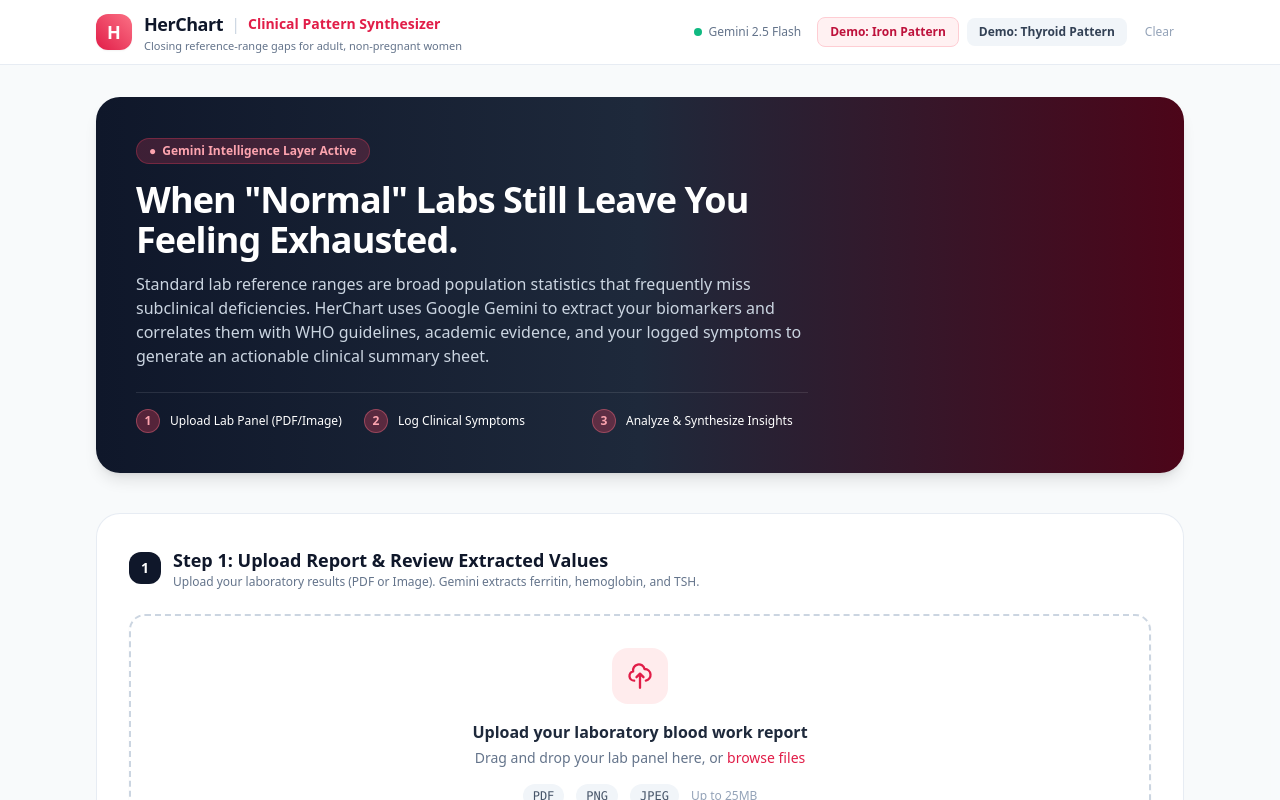
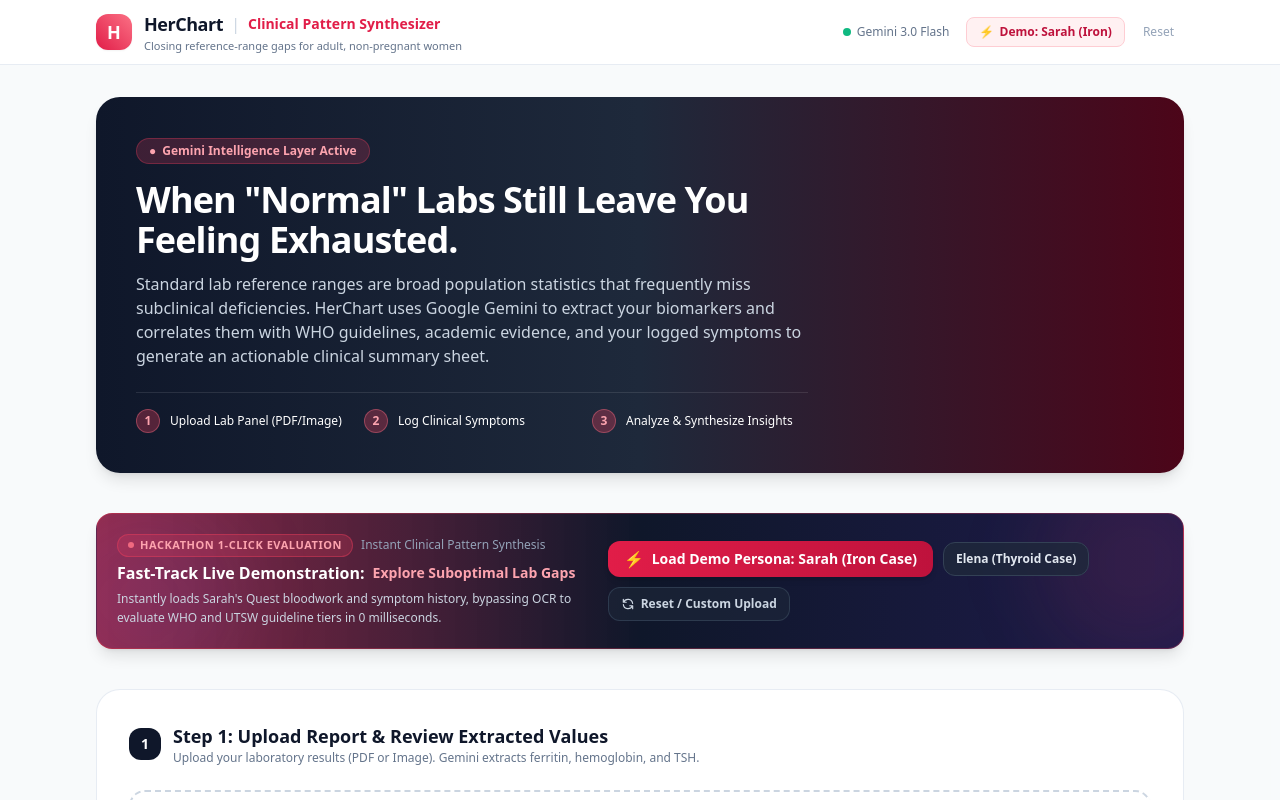
Before and after one commit to bbsarada07/NITK, a React (Vite) app: page / in a window 1280 px wide. Shown: the top 800 px of the page. Built offline with nearby package versions, Linux system fonts and the light colour scheme.

Commit message:
fix: update Gemini model version to gemini-3.0-flash

```diff
--- a/src/App.tsx
+++ b/src/App.tsx
@@ -5,6 +5,8 @@
 import { FileUpload } from './components/FileUpload';
 import { SymptomChecklist } from './components/SymptomChecklist';
 import { ResultsPanel } from './components/ResultsPanel';
+import { DemoPersonaSelector } from './components/DemoPersonaSelector';
+import { DemoPersona, PRIMARY_DEMO_PERSONA } from './utils/demoData';
 
 const DEFAULT_MARKERS: BiomarkerEntry[] = [
   {
@@ -44,6 +46,7 @@
   const [evaluationResults, setEvaluationResults] = useState<EvaluationResult[]>([]);
   const [isAnalyzing, setIsAnalyzing] = useState<boolean>(false);
   const [analysisStatus, setAnalysisStatus] = useState<string>('');
+  const [activePersonaId, setActivePersonaId] = useState<string | null>(null);
 
   // 2. Initial Evaluation on Load
   useEffect(() => {
@@ -86,6 +89,7 @@
 
   const handleFileRemove = () => {
     setUploadedFile(null);
+    setActivePersonaId(null);
     setEvaluationResults([]);
   };
 
@@ -185,84 +189,87 @@
     }
   };
 
-  const loadSamplePreset = (preset: 'iron-deficiency' | 'subclinical-hypo' | 'clear') => {
-    if (preset === 'iron-deficiency') {
-      const mockFile = new File(['mock content'], 'Quest_Diagnostic_CBC_Ferritin_2024.pdf', {
+  // 1-Click Demo Persona Handler: Instantly hydrates state and evaluates rules with 0ms latency
+  const handleSelectDemoPersona = (persona: DemoPersona) => {
+    setActivePersonaId(persona.id);
+
+    // Mock PDF file representing the persona's lab panel for the file uploader UI
+    const mockFile = new File([persona.mockOcrText], persona.fileName, {
       type: 'application/pdf'
     });
     setUploadedFile(mockFile);
-      const newSymptoms = ['fatigue', 'hair loss', 'breathlessness'];
-      const newMarkers: BiomarkerEntry[] = [
-        {
-          marker: 'ferritin',
-          label: 'Serum Ferritin',
-          value: 18,
-          unit: 'ug/L',
-          labRange: '15 - 150 ug/L',
-          description: 'Primary storage protein for iron.'
+
+    // Hydrate symptoms
+    setSelectedSymptoms(persona.symptoms);
+
+    // Hydrate biomarkers
+    const updatedBiomarkers: BiomarkerEntry[] = biomarkers.map(b => {
+      if (b.marker === 'ferritin') {
+        return {
+          ...b,
+          value: persona.labData.ferritin ? persona.labData.ferritin.value : ('' as BiomarkerValue),
+          unit: persona.labData.ferritin ? persona.labData.ferritin.unit : b.unit,
+          labRange: persona.labData.ferritin?.labRange || b.labRange
+        };
+      }
+      if (b.marker === 'hemoglobin') {
+        return {
+          ...b,
+          value: persona.labData.hemoglobin ? persona.labData.hemoglobin.value : ('' as BiomarkerValue),
+          unit: persona.labData.hemoglobin ? persona.labData.hemoglobin.unit : b.unit,
+          labRange: persona.labData.hemoglobin?.labRange || b.labRange
+        };
+      }
+      if (b.marker === 'tsh') {
+        return {
+          ...b,
+          value: persona.labData.tsh ? persona.labData.tsh.value : ('' as BiomarkerValue),
+          unit: persona.labData.tsh ? persona.labData.tsh.unit : b.unit,
+          labRange: persona.labData.tsh?.labRange || b.labRange
+        };
+      }
+      return b;
+    });
+    setBiomarkers(updatedBiomarkers);
+
+    // Synchronously evaluate labs and symptoms for instant hackathon demonstration
+    const extractedFormat: ExtractedLabData = {
+      ferritin: {
+        value: persona.labData.ferritin ? persona.labData.ferritin.value : null,
+        unit: persona.labData.ferritin?.unit || 'ng/mL',
+        labRange: persona.labData.ferritin?.labRange || '15 - 150 ng/mL'
       },
-        {
-          marker: 'hemoglobin',
-          label: 'Hemoglobin (Hb)',
-          value: 11.6,
-          unit: 'g/dL',
-          labRange: '11.5 - 15.5 g/dL',
-          description: 'Oxygen-carrying protein in red blood cells.'
+      hemoglobin: {
+        value: persona.labData.hemoglobin ? persona.labData.hemoglobin.value : null,
+        unit: persona.labData.hemoglobin?.unit || 'g/dL',
+        labRange: persona.labData.hemoglobin?.labRange || '11.5 - 15.5 g/dL'
       },
-        {
-          marker: 'tsh',
-          label: 'Thyroid Stimulating Hormone (TSH)',
-          value: 1.8,
-          unit: 'mIU/L',
-          labRange: '0.4 - 4.0 mIU/L',
-          description: 'Master regulator of thyroid output.'
+      tsh: {
+        value: persona.labData.tsh ? persona.labData.tsh.value : null,
+        unit: persona.labData.tsh?.unit || 'mIU/L',
+        labRange: persona.labData.tsh?.labRange || '0.4 - 4.0 mIU/L'
       }
-      ];
-      setSelectedSymptoms(newSymptoms);
-      setBiomarkers(newMarkers);
-      runEvaluation(newMarkers, newSymptoms);
-    } else if (preset === 'subclinical-hypo') {
-      const mockFile = new File(['mock content'], 'LabCorp_Endocrine_Panel_2024.pdf', {
-        type: 'application/pdf'
-      });
-      setUploadedFile(mockFile);
-      const newSymptoms = ['fatigue', 'cold intolerance', 'brain fog'];
-      const newMarkers: BiomarkerEntry[] = [
-        {
-          marker: 'ferritin',
-          label: 'Serum Ferritin',
-          value: 45,
-          unit: 'ug/L',
-          labRange: '15 - 150 ug/L',
-          description: 'Primary storage protein for iron.'
-        },
-        {
-          marker: 'hemoglobin',
-          label: 'Hemoglobin (Hb)',
-          value: 13.2,
-          unit: 'g/dL',
-          labRange: '11.5 - 15.5 g/dL',
-          description: 'Oxygen-carrying protein in red blood cells.'
-        },
-        {
-          marker: 'tsh',
-          label: 'Thyroid Stimulating Hormone (TSH)',
-          value: 3.4,
-          unit: 'mIU/L',
-          labRange: '0.4 - 4.0 mIU/L',
-          description: 'Master regulator of thyroid output.'
+    };
+
+    const results = evaluateLabsAndSymptoms(extractedFormat, persona.symptoms);
+    setEvaluationResults(results);
+
+    // Smooth scroll down to results section for immediate visual feedback
+    setTimeout(() => {
+      const resultsEl = document.getElementById('results-section');
+      if (resultsEl) {
+        resultsEl.scrollIntoView({ behavior: 'smooth' });
       }
-      ];
-      setSelectedSymptoms(newSymptoms);
-      setBiomarkers(newMarkers);
-      runEvaluation(newMarkers, newSymptoms);
-    } else {
+    }, 100);
+  };
+
+  const handleResetDemo = () => {
+    setActivePersonaId(null);
     setUploadedFile(null);
     setSelectedSymptoms([]);
     const cleared: BiomarkerEntry[] = biomarkers.map(b => ({ ...b, value: '' as BiomarkerValue }));
     setBiomarkers(cleared);
     setEvaluationResults([]);
-    }
   };
 
   return (
@@ -293,30 +300,24 @@
           <div className="flex items-center gap-2">
             <div className="hidden md:flex items-center gap-1.5 text-xs text-slate-500 mr-2">
               <span className="w-2 h-2 rounded-full bg-emerald-500"></span>
-              <span>Gemini 2.5 Flash</span>
+              <span>Gemini 3.0 Flash</span>
             </div>
 
             <button
               type="button"
-              onClick={() => loadSamplePreset('iron-deficiency')}
-              className="px-3 py-1.5 text-xs font-semibold text-rose-700 bg-rose-50 hover:bg-rose-100/80 border border-rose-200 rounded-lg transition-colors"
+              onClick={() => handleSelectDemoPersona(PRIMARY_DEMO_PERSONA)}
+              className="px-3 py-1.5 text-xs font-semibold text-rose-700 bg-rose-50 hover:bg-rose-100/80 border border-rose-200 rounded-lg transition-colors flex items-center gap-1.5"
             >
-              Demo: Iron Pattern
+              <span>⚡</span>
+              <span>Demo: Sarah (Iron)</span>
             </button>
             <button
               type="button"
-              onClick={() => loadSamplePreset('subclinical-hypo')}
-              className="hidden sm:inline-flex px-3 py-1.5 text-xs font-semibold text-slate-700 bg-slate-100 hover:bg-slate-200 rounded-lg transition-colors"
-            >
-              Demo: Thyroid Pattern
-            </button>
-            <button
-              type="button"
-              onClick={() => loadSamplePreset('clear')}
+              onClick={handleResetDemo}
               className="px-2.5 py-1.5 text-xs font-medium text-slate-400 hover:text-slate-600 transition-colors"
               title="Clear all inputs"
             >
-              Clear
+              Reset
             </button>
           </div>
         </div>
@@ -360,6 +361,13 @@
             </div>
           </div>
         </div>
+
+        {/* Hackathon 1-Click Demo Persona Switcher */}
+        <DemoPersonaSelector
+          onSelectPersona={handleSelectDemoPersona}
+          onReset={handleResetDemo}
+          activePersonaId={activePersonaId}
+        />
 
         {/* STEP 1: Upload Lab Report */}
         <section className="bg-white rounded-3xl p-6 sm:p-8 border border-slate-200/80 shadow-xs space-y-6">
--- /dev/null
+++ b/src/components/DemoPersonaSelector.tsx
@@ -0,0 +1,93 @@
+import React from 'react';
+import { DemoPersona, DEMO_PERSONAS, PRIMARY_DEMO_PERSONA } from '../utils/demoData';
+
+export interface DemoPersonaSelectorProps {
+  onSelectPersona: (persona: DemoPersona) => void;
+  onReset: () => void;
+  activePersonaId?: string | null;
+}
+
+export const DemoPersonaSelector: React.FC<DemoPersonaSelectorProps> = ({
+  onSelectPersona,
+  onReset,
+  activePersonaId
+}) => {
+  return (
+    <div className="w-full bg-gradient-to-r from-rose-900/90 via-slate-900 to-indigo-950 text-white rounded-2xl p-4 sm:p-5 shadow-lg border border-rose-500/30 backdrop-blur-md relative overflow-hidden">
+      {/* Decorative background glow */}
+      <div className="absolute -right-12 -top-12 w-48 h-48 bg-rose-500/10 rounded-full blur-2xl pointer-events-none" />
+      <div className="absolute -left-12 -bottom-12 w-48 h-48 bg-indigo-500/10 rounded-full blur-2xl pointer-events-none" />
+
+      <div className="relative z-10 flex flex-col md:flex-row items-start md:items-center justify-between gap-4">
+        {/* Left info badge & title */}
+        <div className="space-y-1">
+          <div className="flex items-center gap-2">
+            <span className="inline-flex items-center gap-1.5 px-2.5 py-0.5 rounded-full text-[11px] font-extrabold uppercase tracking-wider bg-rose-500/20 text-rose-300 border border-rose-500/40">
+              <span className="w-1.5 h-1.5 rounded-full bg-rose-400 animate-pulse"></span>
+              Hackathon 1-Click Evaluation
+            </span>
+            <span className="text-xs text-slate-400 hidden sm:inline">
+              Instant Clinical Pattern Synthesis
+            </span>
+          </div>
+
+          <h3 className="text-sm sm:text-base font-bold text-white flex items-center gap-2">
+            <span>Fast-Track Live Demonstration:</span>
+            <span className="text-rose-300 font-semibold text-xs sm:text-sm">
+              Explore Suboptimal Lab Gaps
+            </span>
+          </h3>
+
+          <p className="text-xs text-slate-300 max-w-xl leading-relaxed">
+            Instantly loads Sarah&apos;s Quest bloodwork and symptom history, bypassing OCR to evaluate WHO and UTSW guideline tiers in 0 milliseconds.
+          </p>
+        </div>
+
+        {/* Action Buttons */}
+        <div className="flex flex-wrap items-center gap-2.5 w-full md:w-auto">
+          {/* Primary Showcase: Sarah */}
+          <button
+            type="button"
+            onClick={() => onSelectPersona(PRIMARY_DEMO_PERSONA)}
+            className={`inline-flex items-center gap-2 px-4 py-2 rounded-xl text-xs sm:text-sm font-bold shadow-md transition-all transform active:scale-95 ${
+              activePersonaId === PRIMARY_DEMO_PERSONA.id
+                ? 'bg-rose-500 text-white ring-2 ring-rose-300 shadow-rose-900/50'
+                : 'bg-gradient-to-r from-rose-600 to-rose-700 hover:from-rose-500 hover:to-rose-600 text-white hover:shadow-lg'
+            }`}
+          >
+            <span className="text-base leading-none">⚡</span>
+            <span>Load Demo Persona: Sarah (Iron Case)</span>
+          </button>
+
+          {/* Secondary Persona: Elena (Thyroid) */}
+          {DEMO_PERSONAS.length > 1 && (
+            <button
+              type="button"
+              onClick={() => onSelectPersona(DEMO_PERSONAS[1])}
+              className={`inline-flex items-center gap-1.5 px-3 py-2 rounded-xl text-xs font-semibold border transition-all ${
+                activePersonaId === DEMO_PERSONAS[1].id
+                  ? 'bg-indigo-600/80 text-white border-indigo-400'
+                  : 'bg-slate-800/80 hover:bg-slate-700 text-slate-200 border-slate-700 hover:border-slate-600'
+              }`}
+            >
+              <span>Elena (Thyroid Case)</span>
+            </button>
+          )}
+
+          {/* Reset / Custom Upload */}
+          <button
+            type="button"
+            onClick={onReset}
+            className="inline-flex items-center gap-1.5 px-3 py-2 rounded-xl text-xs font-semibold text-slate-300 hover:text-white bg-slate-800/60 hover:bg-slate-800 border border-slate-700/80 hover:border-slate-600 transition-colors"
+            title="Clear demo data and return to manual upload mode"
+          >
+            <svg className="w-3.5 h-3.5" fill="none" stroke="currentColor" viewBox="0 0 24 24">
+              <path strokeLinecap="round" strokeLinejoin="round" strokeWidth={2} d="M4 4v5h.582m15.356 2A8.001 8.001 0 004.582 9m0 0H9m11 11v-5h-.581m0 0a8.003 8.003 0 01-15.357-2m15.357 2H15" />
+            </svg>
+            <span>Reset / Custom Upload</span>
+          </button>
+        </div>
+      </div>
+    </div>
+  );
+};
--- a/src/services/geminiParser.ts
+++ b/src/services/geminiParser.ts
@@ -53,7 +53,7 @@
     "}";
 
   const response = await ai.models.generateContent({
-    model: 'gemini-2.5-flash',
+    model: 'gemini-3.0-flash',
     contents: [
       {
         role: 'user',
--- /dev/null
+++ b/src/utils/demoData.ts
@@ -0,0 +1,108 @@
+/**
+ * Centralized Demo Persona Data for HerChart
+ * Showcase datasets designed for instant 1-click clinical demonstration.
+ */
+
+export interface DemoLabItem {
+  value: number;
+  unit: string;
+  labRange?: string;
+}
+
+export interface DemoLabData {
+  hemoglobin: DemoLabItem | null;
+  ferritin: DemoLabItem | null;
+  tsh: DemoLabItem | null;
+}
+
+export interface DemoPersona {
+  id: string;
+  name: string;
+  shortLabel: string;
+  age: number;
+  description: string;
+  clinicalTag: string;
+  labData: DemoLabData;
+  symptoms: string[];
+  mockOcrText: string;
+  fileName: string;
+}
+
+export const DEMO_PERSONAS: DemoPersona[] = [
+  {
+    id: 'sarah-iron-depletion',
+    name: 'Sarah (28) - Suboptimal Ferritin & Borderline Hb',
+    shortLabel: 'Sarah (Iron Case)',
+    age: 28,
+    description: 'Hides behind normal lab reference ranges; flagged by WHO thresholds and symptom triggers.',
+    clinicalTag: 'Subclinical Iron Deficiency',
+    labData: {
+      hemoglobin: {
+        value: 11.4,
+        unit: 'g/dL',
+        labRange: '11.5 - 15.5 g/dL'
+      },
+      ferritin: {
+        value: 22,
+        unit: 'ng/mL',
+        labRange: '15 - 150 ng/mL'
+      },
+      tsh: null
+    },
+    symptoms: ['Fatigue', 'Hair loss', 'Heavy periods'],
+    mockOcrText:
+`QUEST DIAGNOSTICS - COMPREHENSIVE FEMALE HEALTH PANEL
+Patient: Sarah Jenkins | Age: 28 | Sex: F | Fasting: Yes
+Specimen Collected: 10/18/2026 | Reported: 10/19/2026
+
+TEST NAME                 IN LAB RESULT    REFERENCE RANGE   STATUS
+-------------------------------------------------------------------
+Hemoglobin (Hb)           11.4 g/dL        11.5 - 15.5 g/dL  NORMAL
+Serum Ferritin            22 ng/mL         15 - 150 ng/mL    NORMAL
+TSH (3rd Gen)             Not Ordered      --                --
+
+LAB COMMENT: Ferritin is within conventional population reference limit (15-150 ng/mL). No critical acute alerts.`,
+    fileName: 'Quest_Diagnostics_Sarah_Jenkins_28yo.pdf'
+  },
+  {
+    id: 'elena-subclinical-thyroid',
+    name: 'Elena (35) - Borderline High TSH with Fatigue & Cold Sensitivity',
+    shortLabel: 'Elena (Thyroid Case)',
+    age: 35,
+    description: 'TSH is 3.4 mIU/L (inside standard 0.4-4.0 lab range), but triggers ATA guideline review when paired with cold intolerance.',
+    clinicalTag: 'Debated Subclinical Thyroid Range',
+    labData: {
+      hemoglobin: {
+        value: 13.2,
+        unit: 'g/dL',
+        labRange: '12.0 - 15.5 g/dL'
+      },
+      ferritin: {
+        value: 48,
+        unit: 'ug/L',
+        labRange: '15 - 150 ug/L'
+      },
+      tsh: {
+        value: 3.4,
+        unit: 'mIU/L',
+        labRange: '0.4 - 4.0 mIU/L'
+      }
+    },
+    symptoms: ['Cold intolerance', 'Brain fog', 'Fatigue'],
+    mockOcrText:
+`LABCORP - ENDOCRINE & THYROID EVALUATION PANEL
+Patient: Elena Rostova | Age: 35 | Sex: F
+Specimen Collected: 10/12/2026 | Reported: 10/14/2026
+
+TEST NAME                 IN LAB RESULT    REFERENCE RANGE   STATUS
+-------------------------------------------------------------------
+TSH, High Sensitivity     3.40 mIU/L       0.40 - 4.00 mIU/L NORMAL
+Serum Ferritin            48 ug/L          15 - 150 ug/L     NORMAL
+Hemoglobin                13.2 g/dL        12.0 - 15.5 g/dL  NORMAL
+
+LAB COMMENT: TSH remains within normal broad laboratory reference interval.`,
+    fileName: 'LabCorp_Endocrine_Elena_Rostova_35yo.pdf'
+  }
+];
+
+export const PRIMARY_DEMO_PERSONA: DemoPersona = DEMO_PERSONAS[0];
```
Also changed, not shown: src/components/ResultsPanel.tsx (+10 -7 lines), src/components/SymptomChecklist.tsx (+9 -5 lines). Lines whose indentation alone changed are shown as unchanged.
